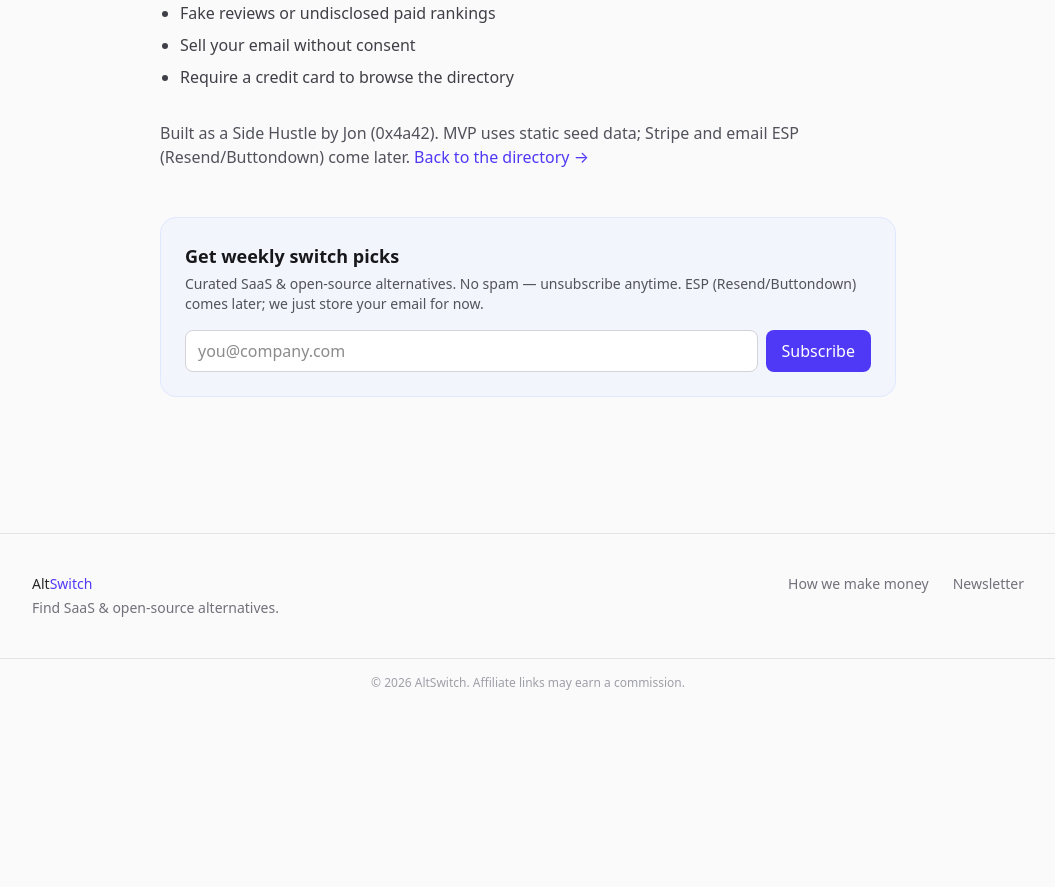
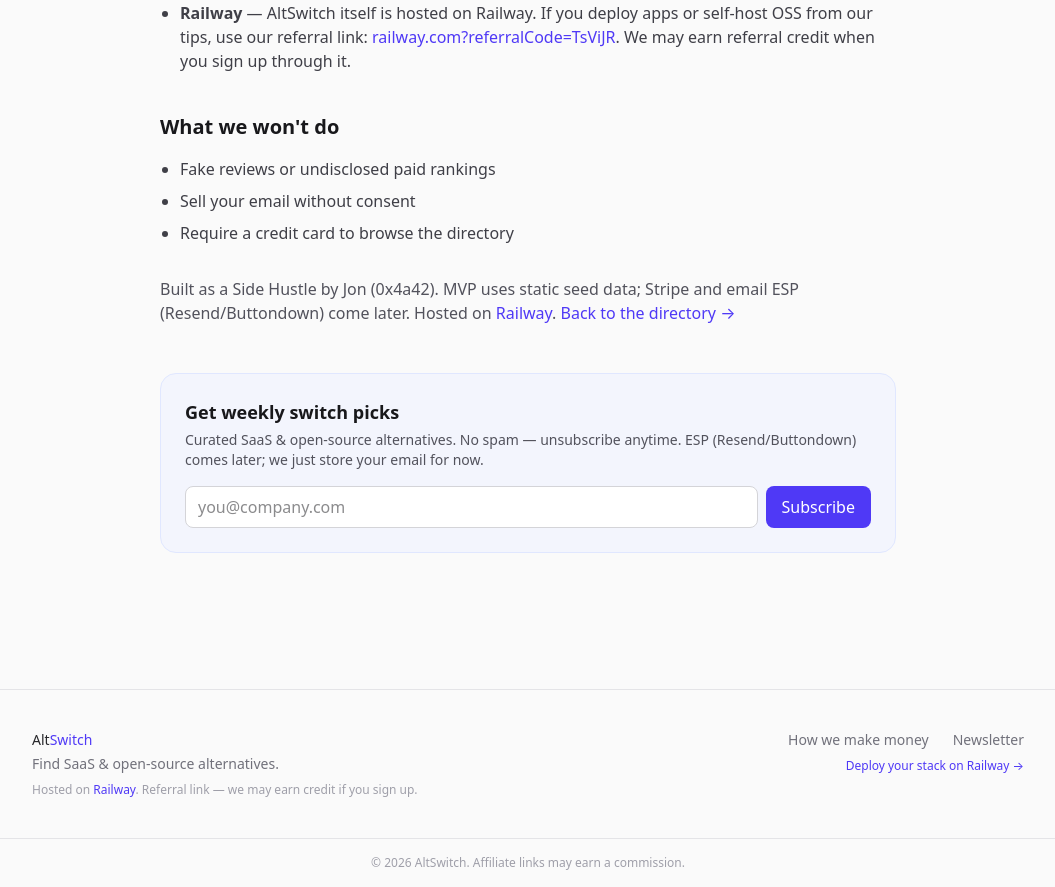
Before and after one commit to 0x4a42-DEV/altswitch, a Next.js app: page /about in a window 1280 px wide. Shown: the part 580-1467 px from the top of the page, without its empty margins (112-1167 px from the left). Before the commit the page ends 1287 px from the top, so only its background shows below. Built offline with nearby package versions, Linux system fonts and the light colour scheme; no server answers.

Commit message:
feat: wire Railway referral (TsViJR) into about, footer, home, OSS tips

```diff
--- a/src/app/about/page.tsx
+++ b/src/app/about/page.tsx
@@ -1,6 +1,7 @@
 import type { Metadata } from "next";
 import Link from "next/link";
 import NewsletterForm from "@/components/NewsletterForm";
+import { RAILWAY_REFERRAL_URL } from "@/lib/affiliates";
 
 export const metadata: Metadata = {
   title: "About & how we make money",
@@ -26,8 +27,9 @@
         <li>
           <strong>Affiliate links</strong> — some &quot;Visit website&quot; buttons
           include a referral parameter. If you sign up through them, we may earn a
-          commission at no extra cost to you. Params are ready now; partner
-          programs roll out over time.
+          commission at no extra cost to you. Most partner programs are still
+          placeholders (<code className="text-sm">ref=altswitch</code>); live ones
+          are listed below.
         </li>
         <li>
           <strong>Featured listings</strong> — vendors can pay for placement in
@@ -40,6 +42,25 @@
         </li>
       </ul>
 
+      <h2 className="mt-10 text-xl font-semibold text-zinc-900">
+        Live affiliates right now
+      </h2>
+      <ul className="mt-4 list-disc space-y-3 pl-5 text-zinc-700">
+        <li>
+          <strong>Railway</strong> — AltSwitch itself is hosted on Railway. If you
+          deploy apps or self-host OSS from our tips, use our referral link:{" "}
+          <a
+            href={RAILWAY_REFERRAL_URL}
+            target="_blank"
+            rel="noopener noreferrer sponsored"
+            className="font-medium text-indigo-600 hover:underline"
+          >
+            railway.com?referralCode=TsViJR
+          </a>
+          . We may earn referral credit when you sign up through it.
+        </li>
+      </ul>
+
       <h2 className="mt-10 text-xl font-semibold text-zinc-900">What we won&apos;t do</h2>
       <ul className="mt-4 list-disc space-y-2 pl-5 text-zinc-700">
         <li>Fake reviews or undisclosed paid rankings</li>
@@ -49,7 +70,16 @@
 
       <p className="mt-8 text-zinc-600">
         Built as a Side Hustle by Jon (0x4a42). MVP uses static seed data; Stripe
-        and email ESP (Resend/Buttondown) come later.{" "}
+        and email ESP (Resend/Buttondown) come later. Hosted on{" "}
+        <a
+          href={RAILWAY_REFERRAL_URL}
+          target="_blank"
+          rel="noopener noreferrer sponsored"
+          className="text-indigo-600 hover:underline"
+        >
+          Railway
+        </a>
+        .{" "}
         <Link href="/" className="text-indigo-600 hover:underline">
           Back to the directory →
         </Link>
--- a/src/components/AlternativeCard.tsx
+++ b/src/components/AlternativeCard.tsx
@@ -1,6 +1,7 @@
 import type { Alternative } from "@/lib/types";
 import { pricingLabel } from "@/lib/data";
 import { affiliateUrl } from "@/lib/affiliate";
+import { RAILWAY_REFERRAL_URL } from "@/lib/affiliates";
 
 const pricingStyles: Record<string, string> = {
   free: "bg-emerald-50 text-emerald-700",
@@ -67,6 +68,21 @@
         {alt.pricingNotes}
       </p>
 
+      {alt.pricing === "oss" && (
+        <p className="mt-3 rounded-lg bg-zinc-50 px-3 py-2 text-xs text-zinc-600">
+          Self-host tip: spin up containers on{" "}
+          <a
+            href={RAILWAY_REFERRAL_URL}
+            target="_blank"
+            rel="noopener noreferrer sponsored"
+            className="font-medium text-indigo-600 hover:underline"
+          >
+            Railway
+          </a>{" "}
+          (our referral link).
+        </p>
+      )}
+
       <a
         href={href}
         target="_blank"
--- a/src/components/Footer.tsx
+++ b/src/components/Footer.tsx
@@ -1,4 +1,5 @@
 import Link from "next/link";
+import { RAILWAY_REFERRAL_URL } from "@/lib/affiliates";
 
 export default function Footer() {
   return (
@@ -9,7 +10,20 @@
             Alt<span className="text-indigo-600">Switch</span>
           </p>
           <p className="mt-1">Find SaaS &amp; open-source alternatives.</p>
+          <p className="mt-2 text-xs text-zinc-400">
+            Hosted on{" "}
+            <a
+              href={RAILWAY_REFERRAL_URL}
+              target="_blank"
+              rel="noopener noreferrer sponsored"
+              className="text-indigo-600 hover:underline"
+            >
+              Railway
+            </a>
+            . Referral link — we may earn credit if you sign up.
+          </p>
         </div>
+        <div className="flex flex-col gap-2 sm:items-end">
           <div className="flex gap-6">
             <Link href="/about" className="hover:text-indigo-600">
               How we make money
@@ -18,9 +32,19 @@
               Newsletter
             </Link>
           </div>
+          <a
+            href={RAILWAY_REFERRAL_URL}
+            target="_blank"
+            rel="noopener noreferrer sponsored"
+            className="text-xs text-indigo-600 hover:underline"
+          >
+            Deploy your stack on Railway →
+          </a>
+        </div>
       </div>
       <div className="border-t border-zinc-200 py-4 text-center text-xs text-zinc-400">
-        © {new Date().getFullYear()} AltSwitch. Affiliate links may earn a commission.
+        © {new Date().getFullYear()} AltSwitch. Affiliate links may earn a
+        commission.
       </div>
     </footer>
   );
--- /dev/null
+++ b/src/lib/affiliates.ts
@@ -0,0 +1,5 @@
+/** Live affiliate / referral programs */
+export const RAILWAY_REFERRAL_URL =
+  "https://railway.com?referralCode=TsViJR";
+
+export const RAILWAY_REFERRAL_LABEL = "Railway";
```
Lines whose indentation alone changed are shown as unchanged.
